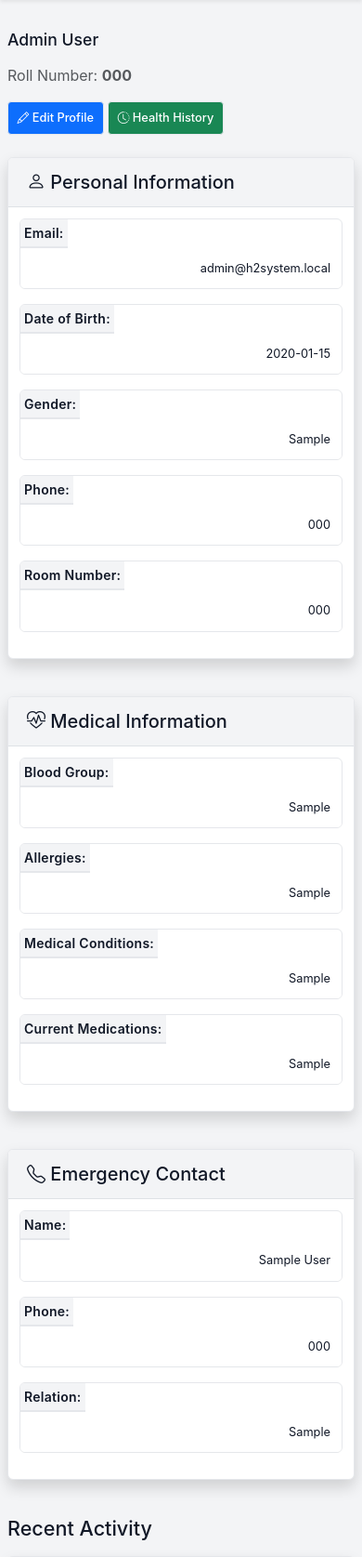
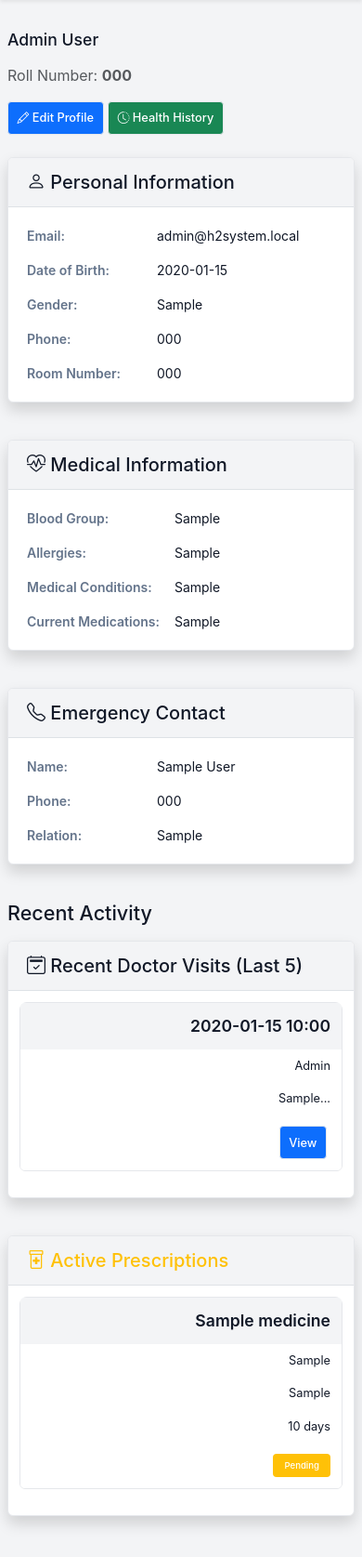
Before and after one commit to nj2216/h2-system, a Flask app: page /students/1 in a window 390 px wide. Shown: the part 57-1732 px from the top of the page at 93% size. Run offline with Flask 3, Linux system fonts and the light colour scheme; a user stored in the database is signed in; tables that the repository leaves empty hold one stand-in row (values such as "Sample post"); some libraries are stand-ins or nearby versions.

Commit message:
Fix profile.html key-value detail table styling and dark mode responsive layout

```diff
--- a/app/static/css/style.css
+++ b/app/static/css/style.css
@@ -88,18 +88,18 @@ body {
     margin-bottom: 0;
 }
 
-[data-bs-theme="dark"] .card-header {
-    background-color: #111827 !important;
-    border-bottom-color: #374151 !important;
+[data-bs-theme="dark"] .card-header:not([class*="bg-"]) {
+    background-color: #1a2234 !important;
+    border-bottom: 1px solid #374151 !important;
     color: #f8fafc !important;
 }
 
-[data-bs-theme="dark"] .card-header h1,
-[data-bs-theme="dark"] .card-header h2,
-[data-bs-theme="dark"] .card-header h3,
-[data-bs-theme="dark"] .card-header h4,
-[data-bs-theme="dark"] .card-header h5,
-[data-bs-theme="dark"] .card-header h6 {
+[data-bs-theme="dark"] .card-header h1:not([class*="text-"]),
+[data-bs-theme="dark"] .card-header h2:not([class*="text-"]),
+[data-bs-theme="dark"] .card-header h3:not([class*="text-"]),
+[data-bs-theme="dark"] .card-header h4:not([class*="text-"]),
+[data-bs-theme="dark"] .card-header h5:not([class*="text-"]),
+[data-bs-theme="dark"] .card-header h6:not([class*="text-"]) {
     color: #f8fafc !important;
 }
 
@@ -118,21 +118,26 @@ body {
 }
 
 .table thead th,
-.table th {
-    background-color: var(--light-muted) !important;
-    color: var(--light-text) !important;
-    border-bottom: 2px solid var(--light-border) !important;
+[data-bs-theme="light"] .table thead th,
+[data-bs-theme="light"] thead.table-light th,
+[data-bs-theme="light"] thead.table-dark th {
+    background-color: #f8fafc !important;
+    color: #475569 !important;
+    border-bottom: 2px solid #e2e8f0 !important;
     border-top: none !important;
     font-weight: 600;
-    font-size: 0.875rem;
-    letter-spacing: 0.02em;
+    font-size: 0.8125rem;
+    text-transform: uppercase;
+    letter-spacing: 0.03em;
     vertical-align: middle;
+    padding: 0.75rem 0.75rem;
 }
 
 .table tbody td {
     color: var(--light-text);
-    border-bottom-color: var(--light-border);
+    border-bottom: 1px solid var(--light-border);
     vertical-align: middle;
+    padding: 0.75rem 0.75rem;
 }
 
 .table-responsive {
@@ -141,43 +146,168 @@ body {
     background-color: var(--light-bg);
 }
 
-/* Light theme table headers */
-[data-bs-theme="light"] .table thead th,
-[data-bs-theme="light"] thead.table-light th,
-[data-bs-theme="light"] thead.table-dark th {
-    background-color: #f1f5f9 !important;
-    color: #1e293b !important;
-    border-bottom: 2px solid #cbd5e1 !important;
-}
-
 /* Dark theme table headers & rows */
 [data-bs-theme="dark"] .table {
     --bs-table-color: #f3f4f6;
     --bs-table-bg: transparent;
     --bs-table-border-color: #374151;
-    --bs-table-hover-bg: #283344;
+    --bs-table-hover-bg: rgba(255, 255, 255, 0.04);
     --bs-table-hover-color: #ffffff;
-    --bs-table-striped-bg: #1e2636;
+    --bs-table-striped-bg: rgba(255, 255, 255, 0.02);
     --bs-table-striped-color: #f3f4f6;
     color: #f3f4f6;
 }
 
 [data-bs-theme="dark"] .table thead th,
-[data-bs-theme="dark"] .table th,
 [data-bs-theme="dark"] thead.table-light th,
 [data-bs-theme="dark"] thead.table-dark th,
 [data-bs-theme="dark"] .table thead.table-light > tr > th,
-[data-bs-theme="dark"] .table thead.table-dark > tr > th,
-[data-bs-theme="dark"] .table-light,
-[data-bs-theme="dark"] .table-light > *,
-[data-bs-theme="dark"] .table-dark,
-[data-bs-theme="dark"] .table-dark > * {
-    --bs-table-bg: #111827 !important;
-    --bs-table-color: #f8fafc !important;
-    --bs-table-border-color: #374151 !important;
-    background-color: #111827 !important;
-    color: #f8fafc !important;
+[data-bs-theme="dark"] .table thead.table-dark > tr > th {
+    background-color: #1a2234 !important;
+    color: #cbd5e1 !important;
     border-bottom: 2px solid #374151 !important;
+    border-top: none !important;
+    font-weight: 600;
+    font-size: 0.8125rem;
+    text-transform: uppercase;
+    letter-spacing: 0.03em;
+    vertical-align: middle;
+    padding: 0.75rem 0.75rem;
+}
+
+[data-bs-theme="dark"] .table tbody td {
+    color: #f3f4f6;
+    border-bottom: 1px solid #374151;
+    vertical-align: middle;
+    padding: 0.75rem 0.75rem;
+    background-color: transparent;
+}
+
+[data-bs-theme="dark"] .table-hover > tbody > tr:hover > * {
+    --bs-table-bg-state: rgba(255, 255, 255, 0.06);
+    background-color: rgba(255, 255, 255, 0.06) !important;
+    color: #ffffff !important;
+}
+
+/* Detail / Key-Value and Borderless Tables */
+.table-borderless,
+.table-borderless th,
+.table-borderless td,
+.table-borderless > :not(caption) > * > *,
+.table-borderless > tbody > tr > th,
+.table-borderless > tbody > tr > td {
+    background-color: transparent !important;
+    border: none !important;
+    border-bottom: none !important;
+    box-shadow: none !important;
+}
+
+.table-borderless th {
+    color: #64748b !important;
+    font-weight: 600;
+    width: 180px;
+    min-width: 140px;
+    white-space: nowrap;
+    text-transform: none;
+    letter-spacing: normal;
+    font-size: 0.875rem;
+    padding: 0.45rem 0.5rem;
+}
+
+.table-borderless td {
+    color: var(--light-text) !important;
+    font-size: 0.875rem;
+    padding: 0.45rem 0.5rem;
+}
+
+[data-bs-theme="dark"] .table-borderless,
+[data-bs-theme="dark"] .table-borderless th,
+[data-bs-theme="dark"] .table-borderless td,
+[data-bs-theme="dark"] .table-borderless > :not(caption) > * > *,
+[data-bs-theme="dark"] .table-borderless > tbody > tr > th,
+[data-bs-theme="dark"] .table-borderless > tbody > tr > td {
+    background-color: transparent !important;
+    border: none !important;
+    border-bottom: none !important;
+    box-shadow: none !important;
+}
+
+[data-bs-theme="dark"] .table-borderless th {
+    color: #94a3b8 !important;
+    font-weight: 500;
+    text-transform: none;
+    letter-spacing: normal;
+}
+
+[data-bs-theme="dark"] .table-borderless td {
+    color: #f1f5f9 !important;
+}
+
+/* Profile Key-Value Information Tables */
+.profile-info-table,
+.profile-info-table th,
+.profile-info-table td {
+    background-color: transparent !important;
+    border: none !important;
+    border-bottom: none !important;
+    box-shadow: none !important;
+}
+
+.profile-info-table th {
+    width: 170px !important;
+    min-width: 140px !important;
+    color: #64748b !important;
+    font-weight: 600 !important;
+    padding: 0.5rem 0.5rem !important;
+    vertical-align: top !important;
+    white-space: nowrap !important;
+    text-transform: none !important;
+}
+
+.profile-info-table td {
+    color: var(--light-text) !important;
+    padding: 0.5rem 0.5rem !important;
+    vertical-align: top !important;
+    text-align: left !important;
+}
+
+[data-bs-theme="dark"] .profile-info-table,
+[data-bs-theme="dark"] .profile-info-table th,
+[data-bs-theme="dark"] .profile-info-table td {
+    background-color: transparent !important;
+    border: none !important;
+    border-bottom: none !important;
+    box-shadow: none !important;
+}
+
+[data-bs-theme="dark"] .profile-info-table th {
+    color: #94a3b8 !important;
+    font-weight: 500 !important;
+    text-transform: none !important;
+}
+
+[data-bs-theme="dark"] .profile-info-table td {
+    color: #f1f5f9 !important;
+    text-align: left !important;
+}
+
+/* Row-level headers in standard tables (e.g. tbody th) */
+.table tbody th {
+    background-color: transparent !important;
+    color: var(--light-text);
+    border-bottom: 1px solid var(--light-border);
+    font-weight: 600;
+    text-transform: none;
+    letter-spacing: normal;
+}
+
+[data-bs-theme="dark"] .table tbody th {
+    background-color: transparent !important;
+    color: #e2e8f0;
+    border-bottom: 1px solid #374151;
+    font-weight: 600;
+    text-transform: none;
+    letter-spacing: normal;
 }
 
 [data-bs-theme="dark"] .table tbody td {
@@ -627,11 +757,12 @@ footer {
         table-layout: fixed;
     }
 
-    .table:not(.table-bordered) thead {
+    /* Tables - Stack on mobile (data tables only, exempt borderless key-value tables) */
+    .table:not(.table-bordered):not(.table-borderless) thead {
         display: none;
     }
 
-    .table:not(.table-bordered) tbody tr {
+    .table:not(.table-bordered):not(.table-borderless) tbody tr {
         display: block;
         border: 1px solid var(--light-border);
         border-radius: 0.375rem;
@@ -639,14 +770,14 @@ footer {
         overflow: hidden;
     }
 
-    .table:not(.table-bordered) tbody td {
+    .table:not(.table-bordered):not(.table-borderless) tbody td {
         display: block;
         text-align: right;
         padding: 0.5rem 0.75rem;
         border: none;
     }
 
-    .table:not(.table-bordered) tbody td:before {
+    .table:not(.table-bordered):not(.table-borderless) tbody td:before {
         content: attr(data-label);
         float: left;
         font-weight: 600;
@@ -655,7 +786,7 @@ footer {
         color: var(--secondary-color);
     }
 
-    .table:not(.table-bordered) tbody td:first-child {
+    .table:not(.table-bordered):not(.table-borderless) tbody td:first-child {
         display: block;
         font-size: 1.1rem;
         font-weight: 600;
@@ -663,21 +794,55 @@ footer {
         background-color: var(--light-muted);
     }
 
-    .table:not(.table-bordered) tbody td:first-child:before {
+    .table:not(.table-bordered):not(.table-borderless) tbody td:first-child:before {
         display: none;
     }
 
     /* Row Actions */
-    .table:not(.table-bordered) tbody td:last-child {
+    .table:not(.table-bordered):not(.table-borderless) tbody td:last-child {
         padding: 0.75rem;
         display: block;
         overflow: hidden;
     }
 
-    .table:not(.table-bordered) tbody td:last-child .btn {
+    .table:not(.table-bordered):not(.table-borderless) tbody td:last-child .btn {
         display: inline-flex;
         margin: 0 0.25rem;
         float: right;
+    }
+
+    /* Key-value / borderless detail tables maintain table layout on mobile */
+    .table-borderless,
+    .table-borderless tbody,
+    .table-borderless tr,
+    .table-borderless th,
+    .table-borderless td {
+        display: table-cell !important;
+        text-align: left !important;
+        border: none !important;
+    }
+    .table-borderless {
+        display: table !important;
+        width: 100% !important;
+    }
+    .table-borderless tbody {
+        display: table-row-group !important;
+    }
+    .table-borderless tr {
+        display: table-row !important;
+        border: none !important;
+        margin-bottom: 0 !important;
+    }
+    .table-borderless th {
+        width: 140px !important;
+        white-space: nowrap !important;
+    }
+    .table-borderless td {
+        text-align: left !important;
+    }
+    .table-borderless td:first-child {
+        background-color: transparent !important;
+        font-size: 0.875rem !important;
     }
 
     /* Search Bar */
--- a/app/templates/students/profile.html
+++ b/app/templates/students/profile.html
@@ -25,7 +25,7 @@
                 <h5 class="mb-0"><i class="bi bi-person"></i> Personal Information</h5>
             </div>
             <div class="card-body">
-                <table class="table table-sm table-borderless">
+                <table class="table table-sm table-borderless mb-0 profile-info-table">
                     <tr>
                         <th>Email:</th>
                         <td>{{ student.user.email }}</td>
@@ -57,7 +57,7 @@
                 <h5 class="mb-0"><i class="bi bi-heart-pulse"></i> Medical Information</h5>
             </div>
             <div class="card-body">
-                <table class="table table-sm table-borderless">
+                <table class="table table-sm table-borderless mb-0 profile-info-table">
                     <tr>
                         <th>Blood Group:</th>
                         <td>{{ student.blood_group or '-' }}</td>
@@ -87,7 +87,7 @@
                 <h5 class="mb-0"><i class="bi bi-telephone"></i> Emergency Contact</h5>
             </div>
             <div class="card-body">
-                <table class="table table-sm table-borderless">
+                <table class="table table-sm table-borderless mb-0 profile-info-table">
                     <tr>
                         <th>Name:</th>
                         <td>{{ student.emergency_contact_name or '-' }}</td>
```
